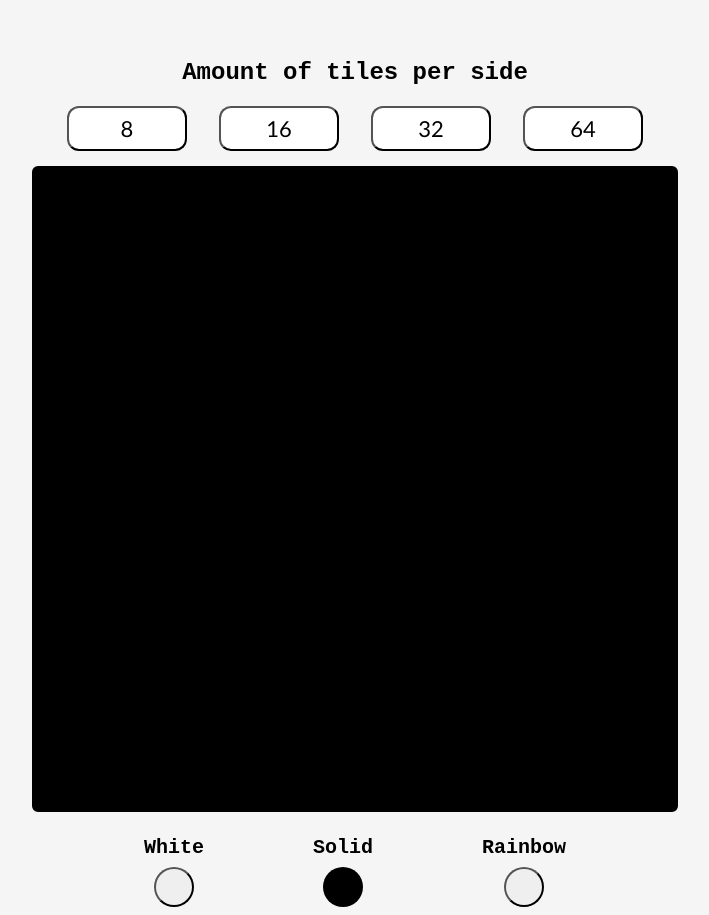
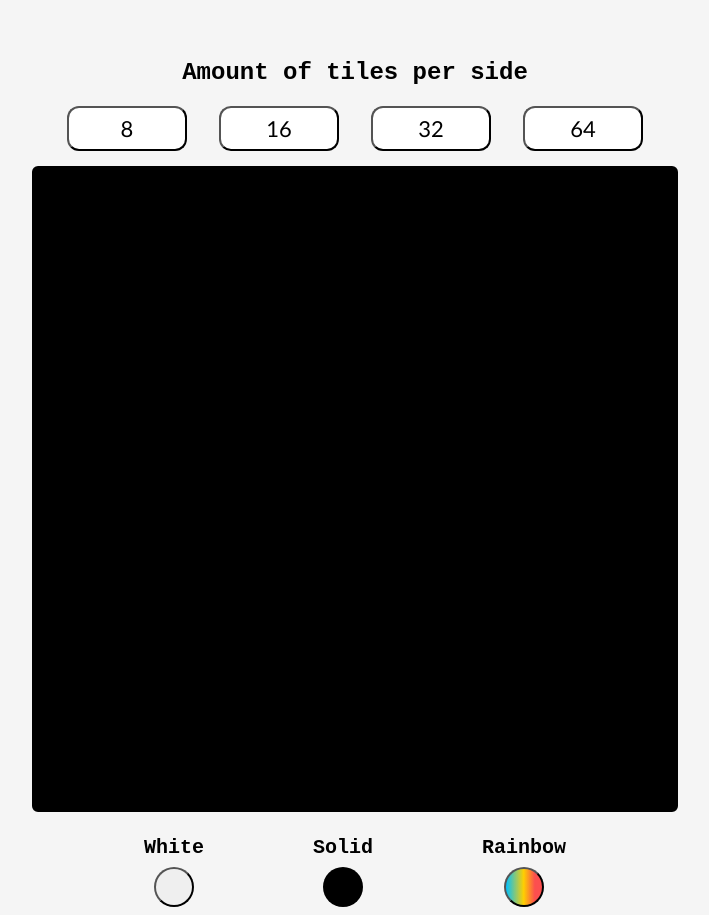
Before and after one commit to Kevin-Aas/etch-a-sketch, a plain HTML site: page index.html in a window 1280 px wide. Shown: the part 97-1012 px from the top of the page, without its empty margins (285-994 px from the left). Drawn offline with Linux system fonts and the light colour scheme.

Commit message:
Style rainbow button like a rainbow

```diff
--- a/index.html
+++ b/index.html
@@ -31,7 +31,7 @@
             </div>
             <div class="mode">
                 Rainbow
-                <button class="mode_btn" name="rainbow"></button>
+                <button class="mode_btn" name="rainbow" id="rainbow"></button>
             </div>
         </div>
     </body>
--- a/style.css
+++ b/style.css
@@ -78,3 +78,7 @@ input {
     height: 200%;
     transform: translate(-25%, -25%)
 }
+
+#rainbow {
+    background-image: linear-gradient(90deg, #00C0FF 0%, #FFCF00 49%, #FC4F4F 80%);
+}
```
